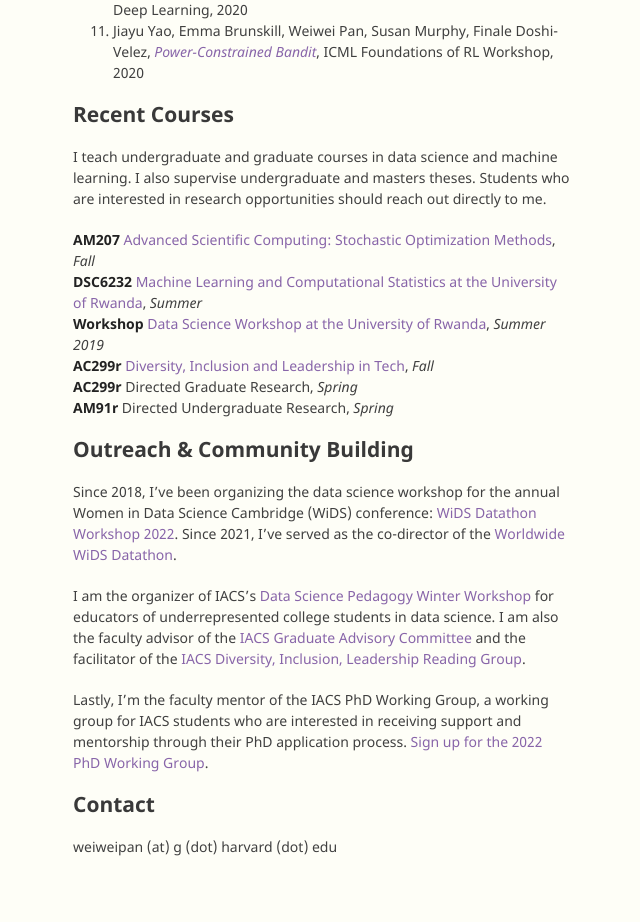
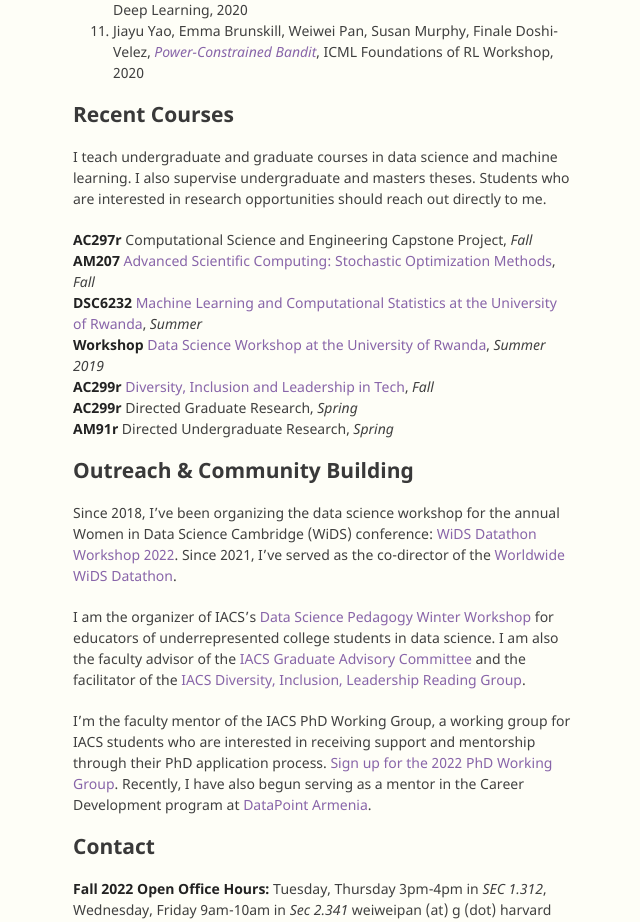
Before and after one commit to onefishy/old_webpage, a Jekyll site: the page built from index.md, in a window 1280 px wide and 1400 px high, scrolled down 728 px. Shown: the part 389-1311 px from the top of the window, without its empty margins (497-1137 px from the left). Built offline with Jekyll 4.4.1, drawn with Linux system fonts in a browser that asks for light colours; our own code applies the rules of GitHub Pages for plain Markdown files; some of the changed text lies outside the part shown.

Commit message:
Update index.md

```diff
--- a/index.md
+++ b/index.md
@@ -1,6 +1,6 @@
 
 # About
-I'm the Data Science Graduate Program Advisor at the [Institute of Applied Computational Sciences](https://iacs.seas.harvard.edu) at Harvard University, working on machine learning research in the [Data to Actionable Knowledge (DtAK) lab](https://dtak.github.io). Currently, I am interested in uncertainty estimation for deep models; more broadly, I am interested in building models with guaranteed properties that align with task-specific desiderata, such as interpretability, risk-awareness, satisfaction of domain-specific constraints.
+I'm the Data Science Graduate Program Advisor at the [Institute of Applied Computational Sciences](https://iacs.seas.harvard.edu) at Harvard University. I'm also a machine learning researcher in the [Data to Actionable Knowledge (DtAK) lab](https://dtak.github.io). Currently, I am interested in uncertainty estimation for deep models; more broadly, I am interested in building models with guaranteed properties that align with task-specific desiderata, such as interpretability, risk-awareness, satisfaction of domain-specific constraints.
 
 In a former life, I did research in pure math (specifically algebraic topology) and was an Assistant Professor of Mathematics at Saint Mary's College of California.
 
@@ -22,6 +22,7 @@ In a former life, I did research in pure math (specifically algebraic topology)
 ## Recent Courses
 I teach undergraduate and graduate courses in data science and machine learning. I also supervise undergraduate and masters theses. Students who are interested in research opportunities should reach out directly to me.
 
+**AC297r** Computational Science and Engineering Capstone Project, *Fall*<br>
 **AM207** [Advanced Scientific Computing: Stochastic Optimization Methods](https://onefishy.github.io/am207/), *Fall*<br>
 **DSC6232** [Machine Learning and Computational Statistics at the University of Rwanda](https://onefishy.github.io/Rwanda-Data-Science/), *Summer*<br>
 **Workshop** [Data Science Workshop at the University of Rwanda](https://github.com/onefishy/rwanda_workshop), *Summer 2019*<br>
@@ -34,7 +35,8 @@ Since 2018, I've been organizing the data science workshop for the annual Women
 
 I am the organizer of IACS's [Data Science Pedagogy Winter Workshop](https://onefishy.github.io/data-science-workshop/) for educators of underrepresented college students in data science. I am also the faculty advisor of the [IACS Graduate Advisory Committee](https://iacs-gac.github.io/pages/about.html) and the facilitator of the [IACS Diversity, Inclusion, Leadership Reading Group](https://onefishy.github.io/DIL_in_tech/reading_group.html).
 
-Lastly, I'm the faculty mentor of the IACS PhD Working Group, a working group for IACS students who are interested in receiving support and mentorship through their PhD application process. [Sign up for the 2022 PhD Working Group](https://forms.gle/cyVFBi5qoNw96DNW6).
+I'm the faculty mentor of the IACS PhD Working Group, a working group for IACS students who are interested in receiving support and mentorship through their PhD application process. [Sign up for the 2022 PhD Working Group](https://forms.gle/cyVFBi5qoNw96DNW6). Recently, I have also begun serving as a mentor in the Career Development program at [DataPoint Armenia](https://datapoint.am/k-minds/).
 
 ## Contact
+**Fall 2022 Open Office Hours:** Tuesday, Thursday 3pm-4pm in *SEC 1.312*, Wednesday, Friday 9am-10am in *Sec 2.341*
 weiweipan (at) g (dot) harvard (dot) edu
```
